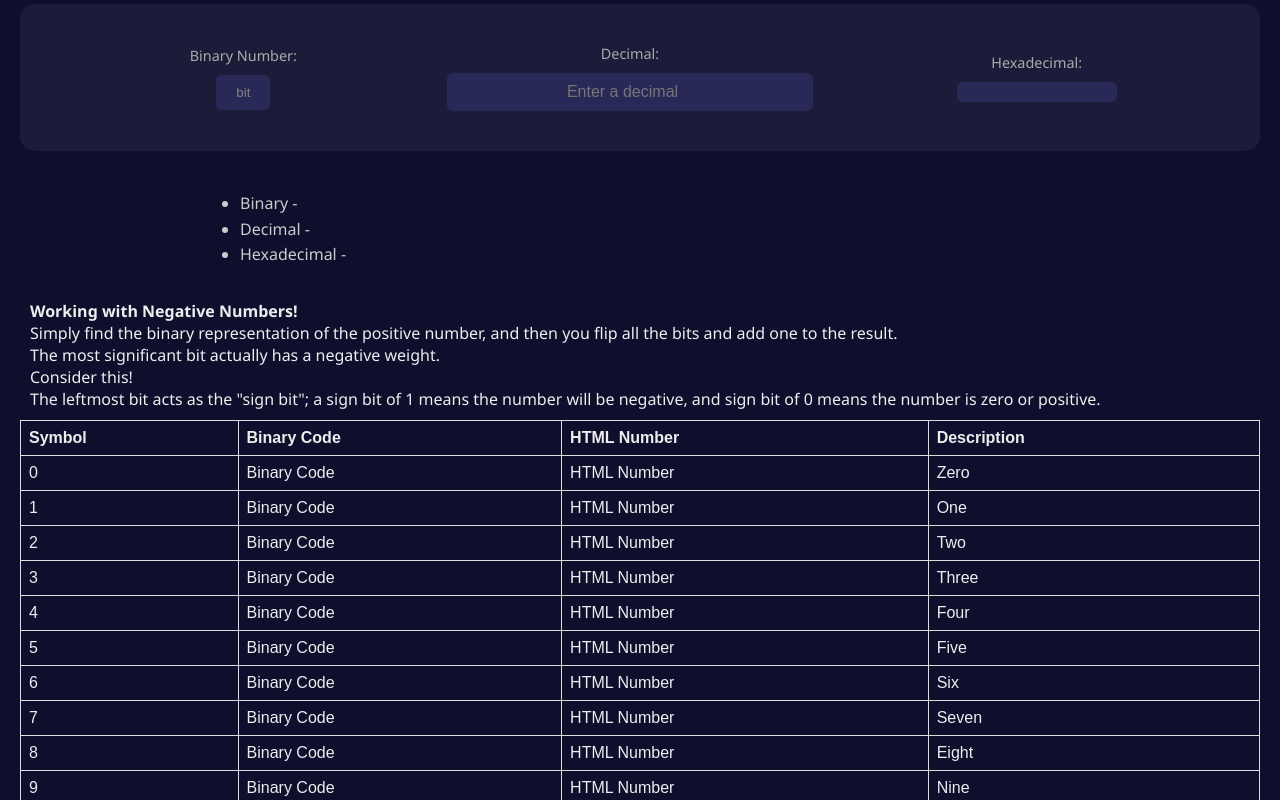
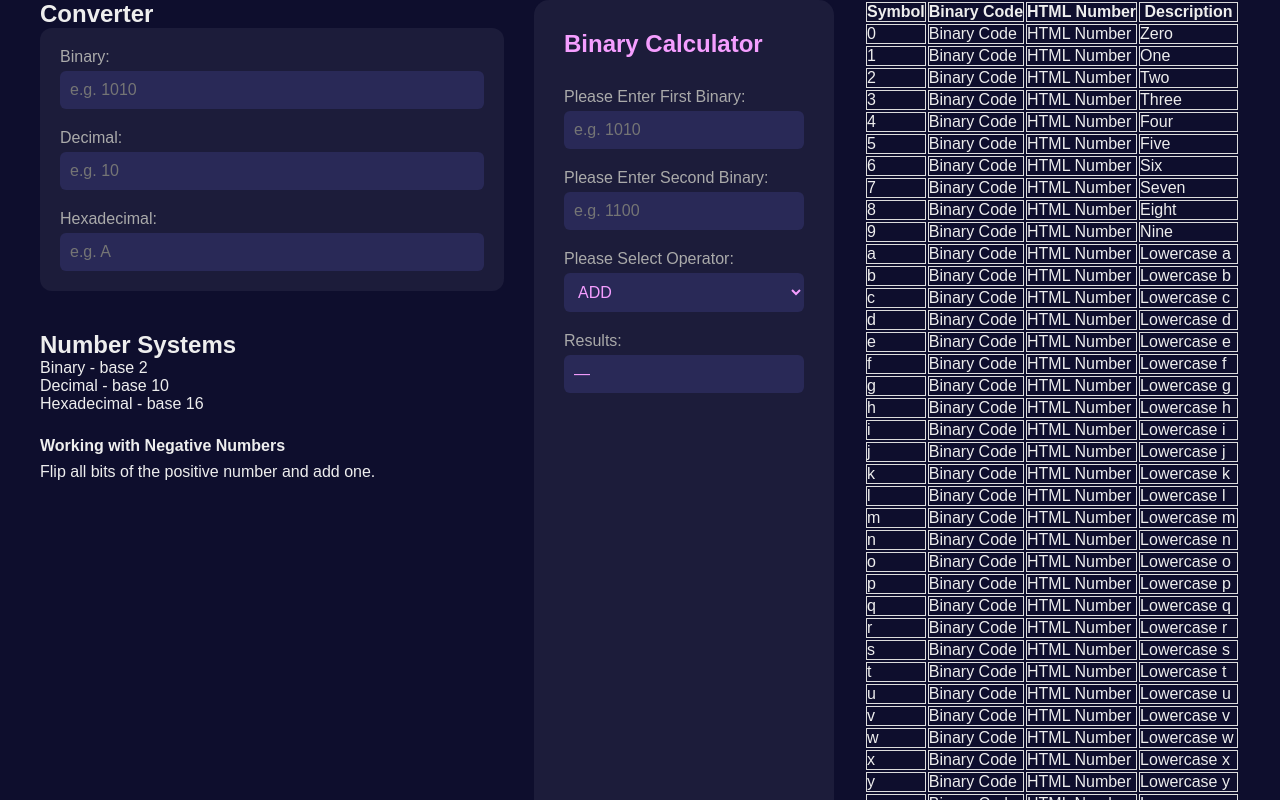
Before and after one commit to SineMag/Task4.2-Converter, a plain HTML site: page index.html in a window 1280 px wide. Shown: the part 78-878 px from the top of the page. Drawn offline with Linux system fonts and the light colour scheme.

Commit message:
Added a Binary Calculator on the right of the webpage.

```diff
--- a/App.css
+++ b/App.css
@@ -1,30 +1,18 @@
-/* Reset and Base */
 * {
   margin: 0;
   padding: 0;
   box-sizing: border-box;
 }
 body {
-  font-family: 'Segoe UI', sans-serif;
+  font-family:Arial, Helvetica, sans-serif;
   background-color: #0e0e2d;
   color: #eee;
-  padding: 40px 20px;
-}
-h1 {
-  font-size: 3rem;
-  color: #fff;
-  font-weight: 700;
-  line-height: 1.2;
-  margin-bottom: 30px;
-}
-h1 span {
-  color: #f59eff;
+  padding: 40px;
 }
 nav {
   display: flex;
   justify-content: space-between;
   align-items: center;
-  background: transparent;
   color: #999;
   padding: 10px 0;
 }
@@ -40,89 +28,63 @@ nav ul {
 nav ul li {
   cursor: pointer;
 }
-.search {
-  cursor: pointer;
-}
 
-/* Calculator Box */
-.calculator {
+.converter-box {
+  background: #1c1c3a;
+  padding: 20px;
+  border-radius: 12px;
   display: flex;
-  align-items: center;
-  justify-content: space-around;
-  background: #1c1c3a;
-  padding: 30px;
-  border-radius: 15px;
+  flex-direction: column;
+  gap: 20px;
   margin-bottom: 40px;
-  flex-wrap: wrap;
 }
 .field {
   display: flex;
   flex-direction: column;
-  align-items: center;
-  margin: 10px;
-  flex: 1;
-  min-width: 150px;
 }
 .field label {
-  margin-bottom: 10px;
+  margin-bottom: 5px;
   color: #aaa;
-  font-size: 0.9rem;
 }
-.field input {
+.field input,
+.field select {
   padding: 10px;
   font-size: 1rem;
   border: none;
   border-radius: 6px;
-  width: 100%;
-  text-align: center;
   background-color: #292957;
   color: #f59eff;
 }
-.field button {
-  padding: 10px 20px;
-  background-color: #292957;
-  border: none;
-  border-radius: 6px;
+
+.calculator {
+  display: flex;
+  flex-direction: column;
+  background: #1c1c3a;
+  padding: 30px;
+  border-radius: 15px;
+  gap: 20px;
+  position: sticky;
+  top: 40px;
+}
+.calculator h2 {
   color: #f59eff;
-  cursor: default;
+  margin-bottom: 10px;
 }
 .field div {
   background-color: #292957;
-  padding: 10px 20px;
+  padding: 10px;
   border-radius: 6px;
   font-size: 1rem;
   color: #f59eff;
-  min-width: 160px;
-  text-align: center;
-}
-.symbol {
-  font-size: 2rem;
-  margin: 0 10px;
-  color: #f59eff;
 }
 
-/* Info Section */
 .info {
-  max-width: 800px;
-  margin: auto;
+  margin-top: 20px;
+}
+.foot {
+  margin-top: 20px;
   line-height: 1.6;
-  font-size: 1rem;
-  color: #ccc;
 }
-.info h2 {
-  color: #fff;
-  margin-bottom: 10px;
-  font-size: 1.2rem;
-}
-
-table {
-  font-family: arial, sans-serif;
-  border-collapse: collapse;
-  width: 100%;
-}
-
 td, th {
   border: 1px solid #dddddd;
-  text-align: left;
-  padding: 8px;
 }
--- a/App.js
+++ b/App.js
@@ -0,0 +1,77 @@
+// Converter
+const binInput = document.getElementById('bin');
+const decInput = document.getElementById('dec');
+const hexInput = document.getElementById('hex');
+
+function convertFromBinary(value) {
+  try {
+    const dec = parseInt(value, 2);
+    if (!isNaN(dec)) {
+      decInput.value = dec;
+      hexInput.value = dec.toString(16).toUpperCase();
+    }
+  } catch {}
+}
+
+function convertFromDecimal(value) {
+  const dec = parseInt(value, 10);
+  if (!isNaN(dec)) {
+    binInput.value = dec.toString(2);
+    hexInput.value = dec.toString(16).toUpperCase();
+  }
+}
+
+function convertFromHex(value) {
+  try {
+    const dec = parseInt(value, 16);
+    if (!isNaN(dec)) {
+      decInput.value = dec;
+      binInput.value = dec.toString(2);
+    }
+  } catch {}
+}
+
+binInput.addEventListener('input', e => convertFromBinary(e.target.value));
+decInput.addEventListener('input', e => convertFromDecimal(e.target.value));
+hexInput.addEventListener('input', e => convertFromHex(e.target.value));
+
+// Calculator
+const binary1 = document.getElementById('binary1');
+const binary2 = document.getElementById('binary2');
+const operation = document.getElementById('operation');
+const result = document.getElementById('calcResult');
+
+function binaryOperation() {
+  let a = binary1.value;
+  let b = binary2.value;
+
+  if (!/^[01]+$/.test(a) || !/^[01]+$/.test(b)) {
+    result.textContent = 'Invalid binary input';
+    return;
+  }
+
+  let x = BigInt('0b' + a);
+  let y = BigInt('0b' + b);
+  let res;
+
+  switch (operation.value) {
+    case 'add':
+      res = x + y;
+      break;
+    case 'and':
+      res = x & y;
+      break;
+    case 'or':
+      res = x | y;
+      break;
+    case 'xor':
+      res = x ^ y;
+      break;
+  }
+
+  result.textContent = res.toString(2);
+}
+
+binary1.addEventListener('input', binaryOperation);
+binary2.addEventListener('input', binaryOperation);
+operation.addEventListener('change', binaryOperation);
--- a/index.html
+++ b/index.html
@@ -12,51 +12,80 @@
     <nav>
       <div class="logo">LoGo</div>
       <ul>
-        <li href="#">Binary</li>
-        <li href="#">Decimal</li>
-        <li href="#">Hexadecimal</li>
-        <li href="#">Convert</li>
+        <li>Binary</li>
+        <li>Decimal</li>
+        <li>Hexadecimal</li>
+        <li>Convert</li>
       </ul>
-      <div class="search"></div>
     </nav>
   </header>
 
-  <main>
-    <div class="calculator">
+  <main style="display: flex; justify-content: space-between; gap: 30px; flex-wrap: wrap;">
+
+    <div style="flex: 1;">
+
+      <section class="converter">
+        <h1>Converter</h1>
+        <div class="converter-box">
+          <div class="field">
+            <label for="bin">Binary:</label>
+            <input type="text" id="bin" placeholder="e.g. 1010" />
+          </div>
+          <div class="field">
+            <label for="dec">Decimal:</label>
+            <input type="number" id="dec" placeholder="e.g. 10" />
+          </div>
+          <div class="field">
+            <label for="hex">Hexadecimal:</label>
+            <input type="text" id="hex" placeholder="e.g. A" />
+          </div>
+        </div>
+      </section>
+
+      <section class="info">
+        <h2>Number Systems</h2>
+        <ul style="list-style-type: none;">
+          <li>Binary - base 2</li>
+          <li>Decimal - base 10</li>
+          <li>Hexadecimal - base 16</li>
+        </ul>
+      </section>
+
+      <section class="foot">
+        <p><strong>Working with Negative Numbers </strong></p>
+        <p>Flip all bits of the positive number and add one.</p>
+      </section>
+
+    </div>
+
+    <aside class="calculator" style="flex: 0 0 300px;">
+      <h2>Binary Calculator</h2>
+
       <div class="field">
-        <label>Binary Number:</label>
-        <button disabled style="color: grey;">bit</button>
+        <label>Please Enter First Binary:</label>
+        <input type="text" id="binary1" placeholder="e.g. 1010" />
       </div>
 
       <div class="field">
-        <label>Decimal:</label>
-        <input type="number" id="decimalInput" placeholder="Enter a decimal" />
+        <label>Please Enter Second Binary:</label>
+        <input type="text" id="binary2" placeholder="e.g. 1100" />
       </div>
 
-      <div class="symbol"></div>
-
-
+      <div class="field">
+        <label>Please Select Operator:</label>
+        <select id="operation">
+          <option value="add">ADD</option>
+          <option value="and">AND</option>
+          <option value="or">OR</option>
+          <option value="xor">XOR</option>
+        </select>
+      </div>
 
       <div class="field">
-        <label>Hexadecimal:</label>
-        <div id="complementOutput"></div>
+        <label>Results:</label>
+        <div id="calcResult">—</div>
       </div>
-    </div>
-
-    <section class="info">
-        <ul>
-            <li>Binary -</li>
-            <li>Decimal -</li>
-            <li>Hexadecimal -</li>
-        </ul>
-    </section>
-<br>
-    <section class="foot" style="padding:10px">
-        <p><strong>Working with Negative Numbers!</strong></p>
-        <p>Simply find the binary representation of the positive number, and then you flip all the bits and add one to the result.</p>
-        <p>The most significant bit actually has a negative weight.</p>
-        <p>Consider this! <br>The leftmost bit acts as the "sign bit"; a sign bit of 1 means the number will be negative, and sign bit of 0 means the number is zero or positive.</p>
-    </section>
+    </aside>
 
     <section class="ascii">
         <table>
@@ -439,12 +468,9 @@
                 <td>Uppercase Z</td>
             </tr>
 
+  </main>
 
 
-
-        </table>
-    </section>
-  </main>
 
   <script src="App.js"></script>
 </body>
```
